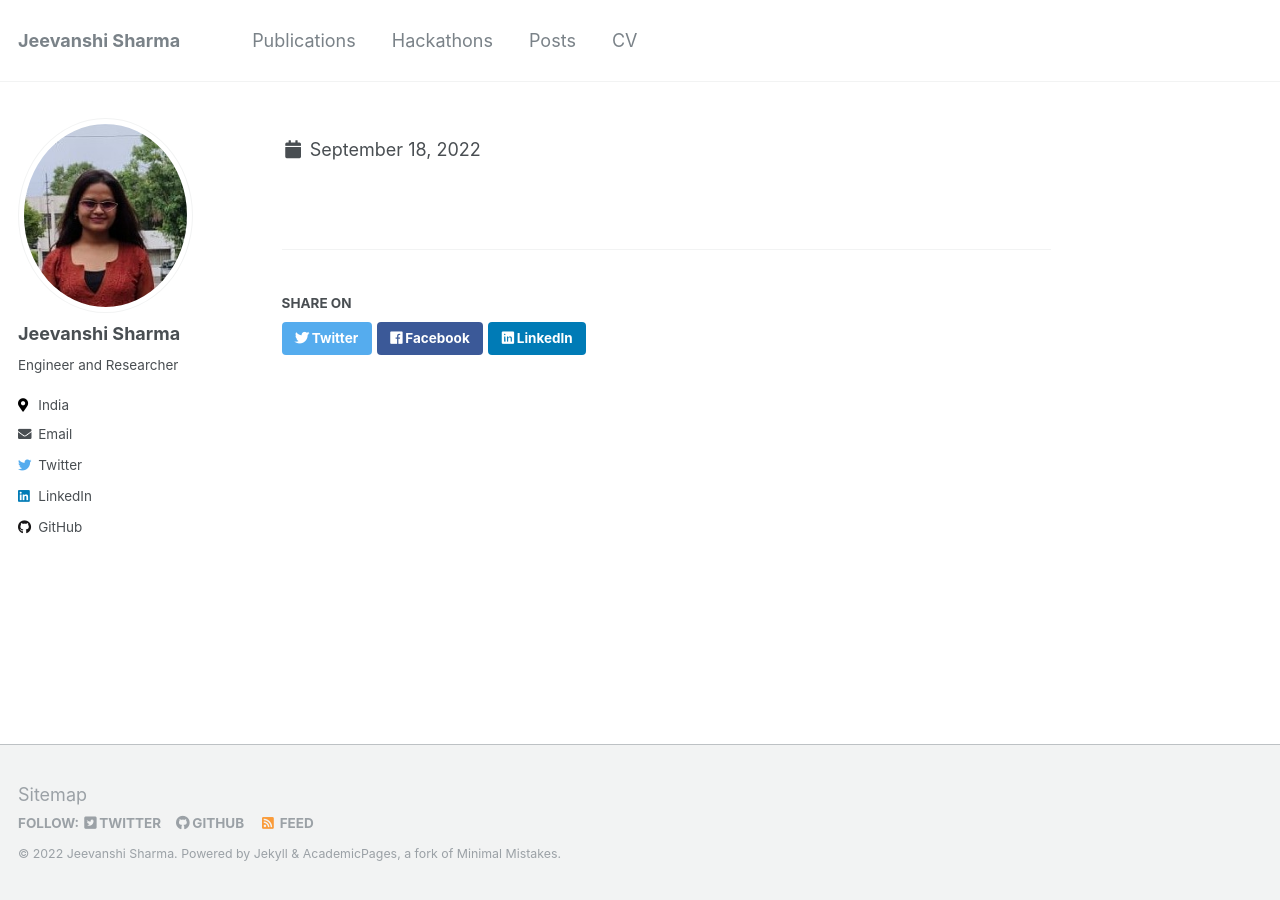
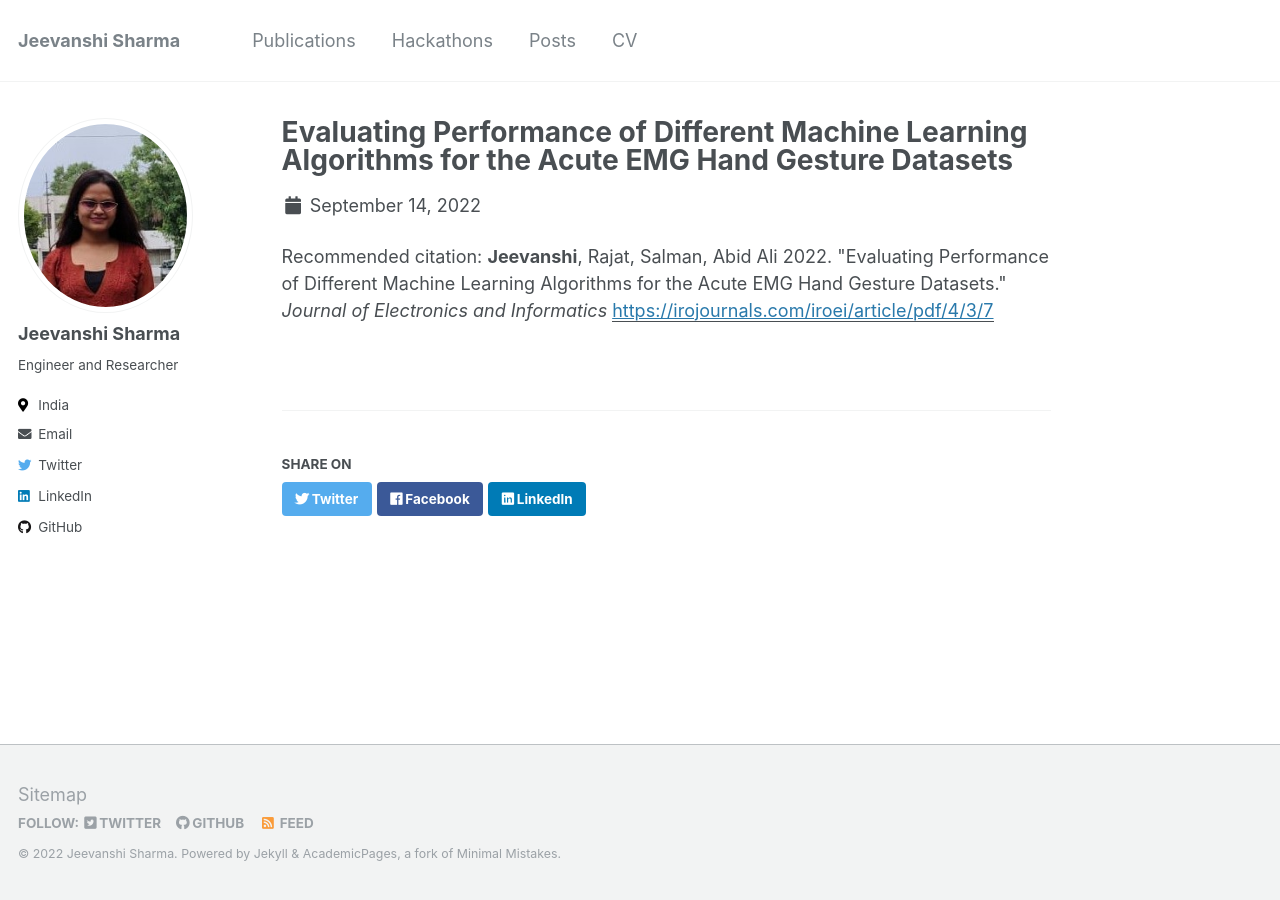
Before and after one commit to Femme-js/Femme-js.github.io, a Jekyll site: the page built from _publications/2022-Tabnet-EMG.md, in a window 1280 px wide. Built offline with Jekyll 4.4.1, drawn with Linux system fonts in a browser that asks for light colours; part of the change alters nothing that is shown.

Commit message:
Update 2022-Tabnet-EMG.md

```diff
--- a/_publications/2022-Tabnet-EMG.md
+++ b/_publications/2022-Tabnet-EMG.md
@@ -4,7 +4,7 @@ collection: publications
 permalink: /publication/2022-Tabnet-EMG
 date: 2022-9-14
 venue:
-paperurl: [10.36548/jei.2022.3.007](https://irojournals.com/iroei/article/pdf/4/3/7)
+paperurl: https://irojournals.com/iroei/article/pdf/4/3/7
 link:
 citation: '<b>Jeevanshi</b>, Rajat, Salman, Abid Ali 2022. &quot;Evaluating Performance of Different Machine Learning Algorithms for the Acute EMG Hand Gesture Datasets.&quot; <i>Journal of Electronics and Informatics</i>'
 ---
```
